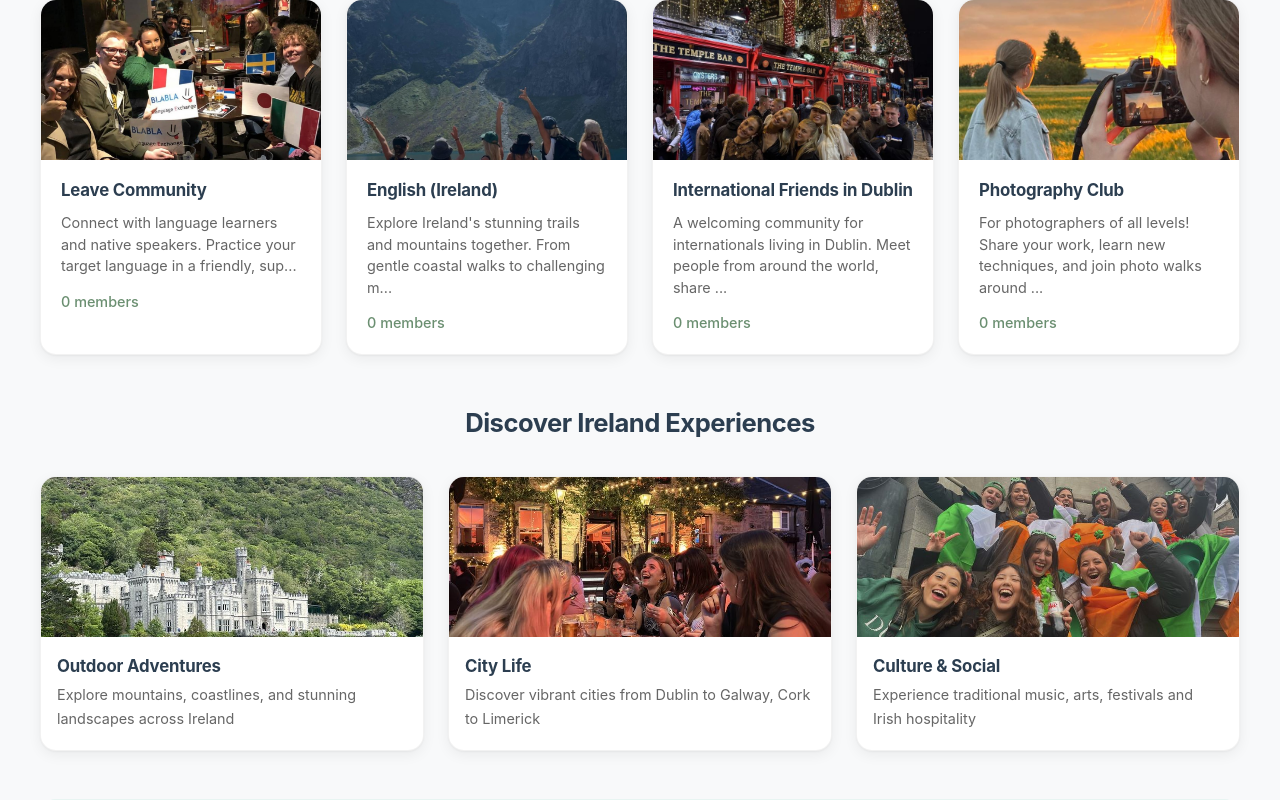
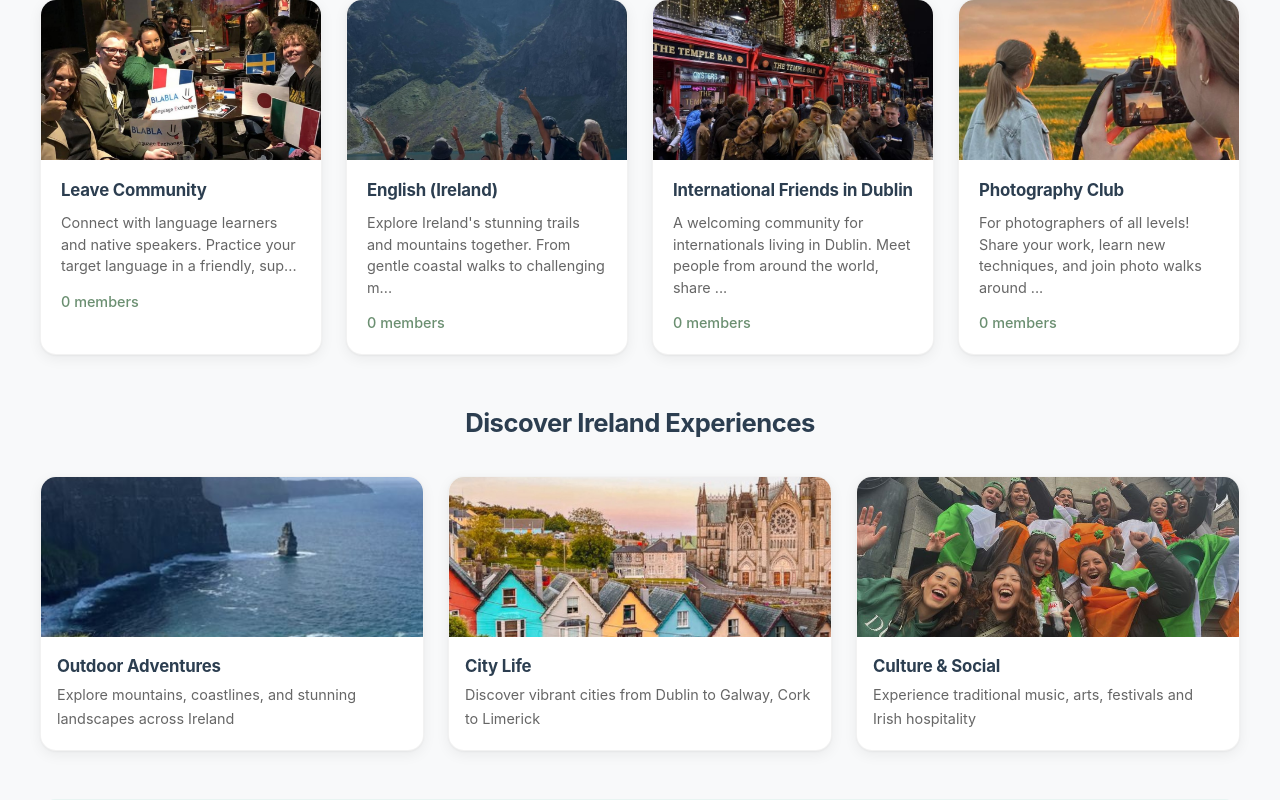
Before and after one commit to Y-A-N-C-H-A-2/SDEV_Project, a Flask app: page / in a window 1280 px wide. Shown: the part 1618-2418 px from the top of the page. Run offline with Flask 3, Linux system fonts and the light colour scheme; data comes from the database, SQL or seed files in the repository; some libraries are stand-ins or nearby versions.

Commit message:
Use same Outdoor Adventures and City Life images for all locales
Drop the locale branching on the Discover Ireland cards so every locale
shows discover-outdoor-cliffs.png and discover-city-cobh.png.

https://claude.ai/code/session_01736dHP9Nfagcpnx9TtqUTs

```diff
--- a/app/templates/index.html
+++ b/app/templates/index.html
@@ -141,22 +141,12 @@
         <h2>{{ _('Discover Ireland Experiences') }}</h2>
         <div class="discover-grid">
             <div class="discover-card">
-                {% if locale == 'en_IE' %}
-                <img src="{{ url_for('static', filename='img/common/hero-ireland-landscape.png') }}" alt="{{ _('Outdoor adventures with fellow newcomers') }}" class="discover-img">
-                {% elif locale == 'uk_UA' or locale == 'pt_BR' %}
                 <img src="{{ url_for('static', filename='img/common/discover-outdoor-cliffs.png') }}" alt="{{ _('Outdoor adventures with fellow newcomers') }}" class="discover-img">
-                {% else %}
-                <img src="{{ url_for('static', filename='img/common/hero-ireland-landscape.png') }}" alt="{{ _('Outdoor adventures with fellow newcomers') }}" class="discover-img">
-                {% endif %}
                 <h3>{{ _('Outdoor Adventures') }}</h3>
                 <p>{{ _('Explore mountains, coastlines, and stunning landscapes across Ireland') }}</p>
             </div>
             <div class="discover-card">
-                {% if locale == 'pt_BR' or locale == 'uk_UA' %}
                 <img src="{{ url_for('static', filename='img/common/discover-city-cobh.png') }}" alt="{{ _('Where cultures meet') }}" class="discover-img">
-                {% else %}
-                <img src="{{ url_for('static', filename='img/common/discover-social-pub.png') }}" alt="{{ _('Where cultures meet') }}" class="discover-img">
-                {% endif %}
                 <h3>{{ _('City Life') }}</h3>
                 <p>{{ _('Discover vibrant cities from Dublin to Galway, Cork to Limerick') }}</p>
             </div>
```
